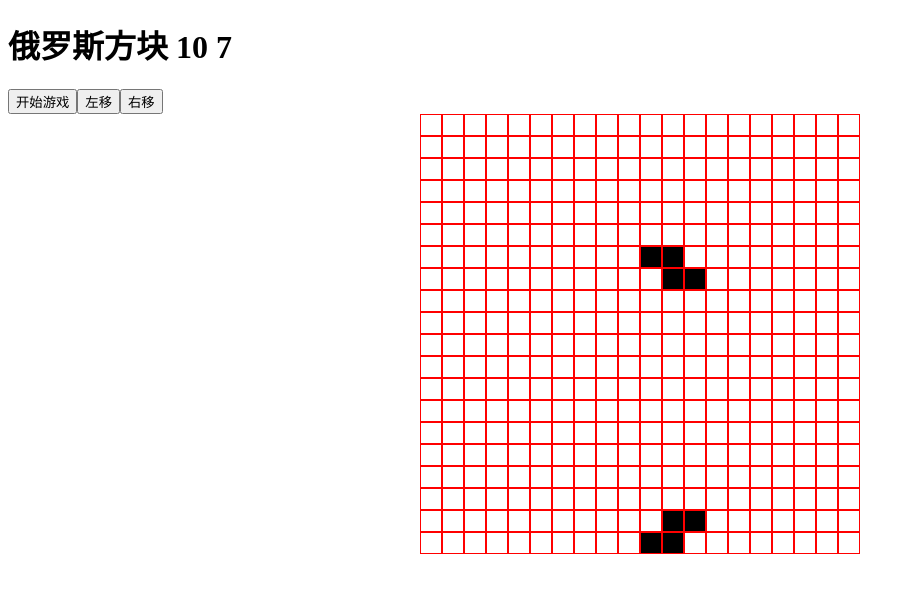
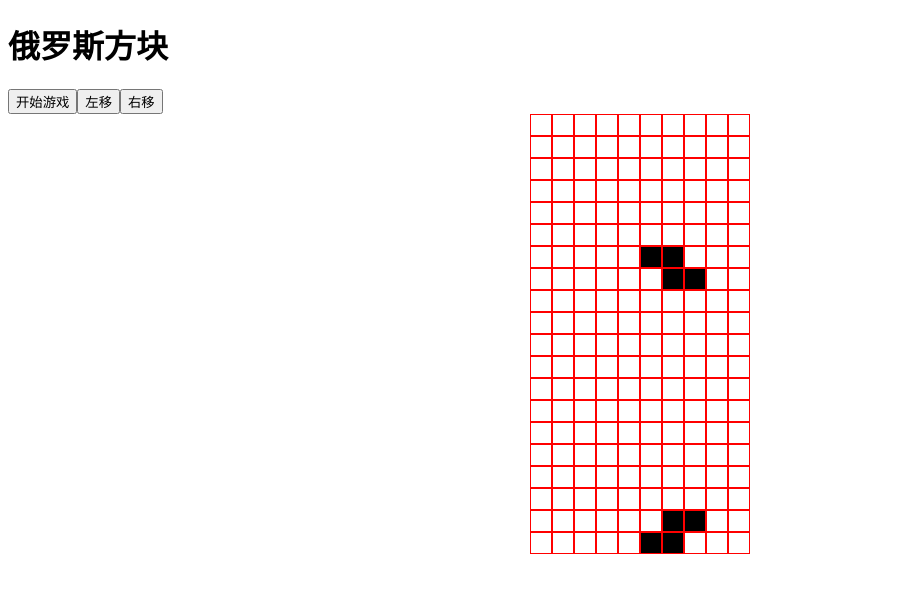
Before and after one commit to galaxyJM/React-Russian-Square, a React (Create React App) app: page / in a window 1280 px wide. Shown: the top 592 px of the page, without its empty margins (0-915 px from the left). Built offline with nearby package versions, Linux system fonts and the light colour scheme.

Commit message:
添加左移右移（初版）

```diff
--- a/src/components/Matrix.tsx
+++ b/src/components/Matrix.tsx
@@ -24,12 +24,21 @@ type Square = {
 export function Matrix(props: Props) {
     const oldMatrix = useRef<number[][]>(deepClone(props.matrix));
     const [matrix, setMatrix] = useState(deepClone(props.matrix));
-    const [offset, setOffset] = useState({downOffset: 0, transOffset: 10});
+    const [offset, setOffset] = useState({downOffset: 0, transOffset: 5});
     const offsetRef = useRef<Offset>({...offset});
     const matrixRef = useRef<number[][]>(deepClone(props.matrix));
+    function left(){
+        setOffset((last) => {
+            return {...last, transOffset: last.transOffset - 1};
+        });
+    }
+    function right(){
+        setOffset((last) => {
+            return {...last, transOffset: last.transOffset + 1};
+        });
+    }
     useEffect(() => {
         let stop = false;
-
         function moveSquare(offset: Offset, squareBlock: keyof Square) {
             let cloneMatrix = deepClone(oldMatrix.current);
             for (let i = 0; i < square[squareBlock].length; i++) {
@@ -81,10 +90,10 @@ export function Matrix(props: Props) {
 
     return (
         <div className="Side">
-            <h1>俄罗斯方块 {offset.transOffset} {offset.downOffset}</h1>
+            <h1>俄罗斯方块</h1>
             <button>开始游戏</button>
-            <button>左移</button>
-            <button>右移</button>
+            <button onClick={left}>左移</button>
+            <button onClick={right}>右移</button>
             <div className="blank">
                 {
                     matrix.map((item, index) => {
--- a/src/const/square.ts
+++ b/src/const/square.ts
@@ -10,7 +10,7 @@ const square = {
 
 const blockTypes = ["O", "I", "S", "Z", "L", "J", "T"];
 const row = 20;
-const column = 20;
+const column = 10;
 let matrix: number[][] = [];
 for (let i = 0; i < row; i++) {
     let initLine = [];
```
